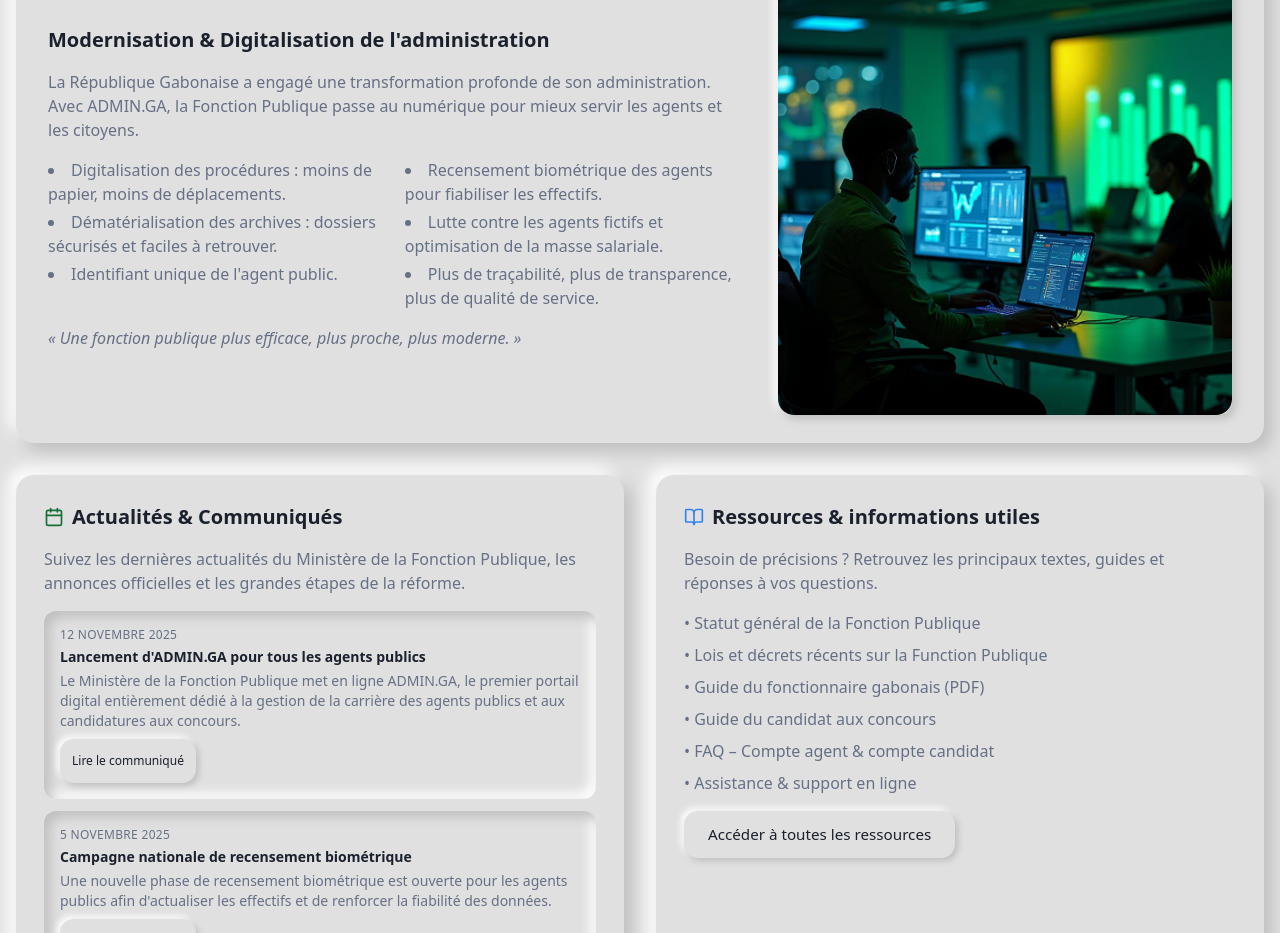
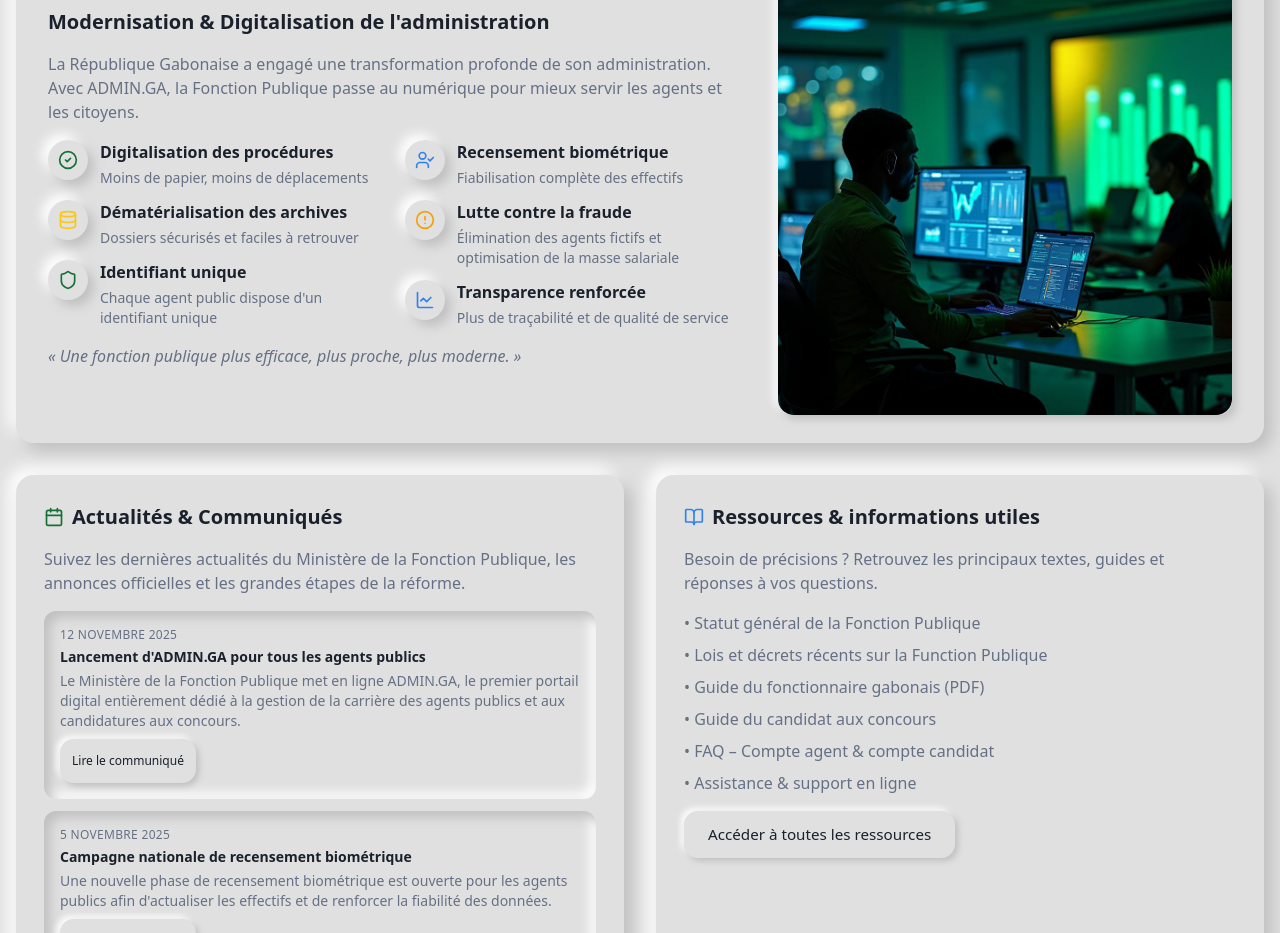
Before and after one commit to okatech-org/gabon-agent-hub, a React (Vite) app: page / in a window 1280 px wide. Shown: the part 2511-3444 px from the top of the page. Built offline with nearby package versions, Linux system fonts and the light colour scheme; the HTML template or start-up script is replaced by a standard one.

Commit message:
Modernise digital section visuals
Improve presentation of the "Modernisation & Digitalisation" section by replacing plain bullet lists with visually enhanced cards featuring icons, refined typography, and improved spacing to align with neomorphic styling.

```diff
--- a/src/pages/Home.tsx
+++ b/src/pages/Home.tsx
@@ -1,4 +1,4 @@
-import { Building2, Users, FileText, TrendingUp, Calendar, BookOpen } from "lucide-react";
+import { Building2, Users, FileText, TrendingUp, Calendar, BookOpen, CheckCircle2, Shield, Database, UserCheck, AlertCircle, LineChart } from "lucide-react";
 import heroImage from "@/assets/hero-fonction-publique.jpg";
 import servicePublicImage from "@/assets/service-public.jpg";
 import ministereImage from "@/assets/ministere.jpg";
@@ -316,32 +316,65 @@ export default function Home() {
                 administration. Avec ADMIN.GA, la Fonction Publique passe au
                 numérique pour mieux servir les agents et les citoyens.
               </p>
-              <div className="grid md:grid-cols-2 gap-4 text-sm md:text-base text-muted-foreground">
-                <ul className="list-disc list-inside space-y-1">
-                  <li>
-                    Digitalisation des procédures : moins de papier, moins de
-                    déplacements.
-                  </li>
-                  <li>
-                    Dématérialisation des archives : dossiers sécurisés et faciles à
-                    retrouver.
-                  </li>
-                  <li>Identifiant unique de l'agent public.</li>
-                </ul>
-                <ul className="list-disc list-inside space-y-1">
-                  <li>
-                    Recensement biométrique des agents pour fiabiliser les
-                    effectifs.
-                  </li>
-                  <li>
-                    Lutte contre les agents fictifs et optimisation de la masse
-                    salariale.
-                  </li>
-                  <li>
-                    Plus de traçabilité, plus de transparence, plus de qualité de
-                    service.
-                  </li>
-                </ul>
+              <div className="grid md:grid-cols-2 gap-4 text-sm md:text-base">
+                <div className="space-y-3">
+                  <div className="flex gap-3 items-start">
+                    <div className="neu-raised w-10 h-10 flex items-center justify-center flex-shrink-0">
+                      <CheckCircle2 className="w-5 h-5 text-primary" />
+                    </div>
+                    <div>
+                      <h5 className="font-semibold text-foreground mb-1">Digitalisation des procédures</h5>
+                      <p className="text-muted-foreground text-sm">Moins de papier, moins de déplacements</p>
+                    </div>
+                  </div>
+                  <div className="flex gap-3 items-start">
+                    <div className="neu-raised w-10 h-10 flex items-center justify-center flex-shrink-0">
+                      <Database className="w-5 h-5 text-accent" />
+                    </div>
+                    <div>
+                      <h5 className="font-semibold text-foreground mb-1">Dématérialisation des archives</h5>
+                      <p className="text-muted-foreground text-sm">Dossiers sécurisés et faciles à retrouver</p>
+                    </div>
+                  </div>
+                  <div className="flex gap-3 items-start">
+                    <div className="neu-raised w-10 h-10 flex items-center justify-center flex-shrink-0">
+                      <Shield className="w-5 h-5 text-success" />
+                    </div>
+                    <div>
+                      <h5 className="font-semibold text-foreground mb-1">Identifiant unique</h5>
+                      <p className="text-muted-foreground text-sm">Chaque agent public dispose d'un identifiant unique</p>
+                    </div>
+                  </div>
+                </div>
+                <div className="space-y-3">
+                  <div className="flex gap-3 items-start">
+                    <div className="neu-raised w-10 h-10 flex items-center justify-center flex-shrink-0">
+                      <UserCheck className="w-5 h-5 text-info" />
+                    </div>
+                    <div>
+                      <h5 className="font-semibold text-foreground mb-1">Recensement biométrique</h5>
+                      <p className="text-muted-foreground text-sm">Fiabilisation complète des effectifs</p>
+                    </div>
+                  </div>
+                  <div className="flex gap-3 items-start">
+                    <div className="neu-raised w-10 h-10 flex items-center justify-center flex-shrink-0">
+                      <AlertCircle className="w-5 h-5 text-warning" />
+                    </div>
+                    <div>
+                      <h5 className="font-semibold text-foreground mb-1">Lutte contre la fraude</h5>
+                      <p className="text-muted-foreground text-sm">Élimination des agents fictifs et optimisation de la masse salariale</p>
+                    </div>
+                  </div>
+                  <div className="flex gap-3 items-start">
+                    <div className="neu-raised w-10 h-10 flex items-center justify-center flex-shrink-0">
+                      <LineChart className="w-5 h-5 text-secondary" />
+                    </div>
+                    <div>
+                      <h5 className="font-semibold text-foreground mb-1">Transparence renforcée</h5>
+                      <p className="text-muted-foreground text-sm">Plus de traçabilité et de qualité de service</p>
+                    </div>
+                  </div>
+                </div>
               </div>
               <p className="text-sm md:text-base italic text-muted-foreground mt-4">
                 « Une fonction publique plus efficace, plus proche, plus moderne. »
```
